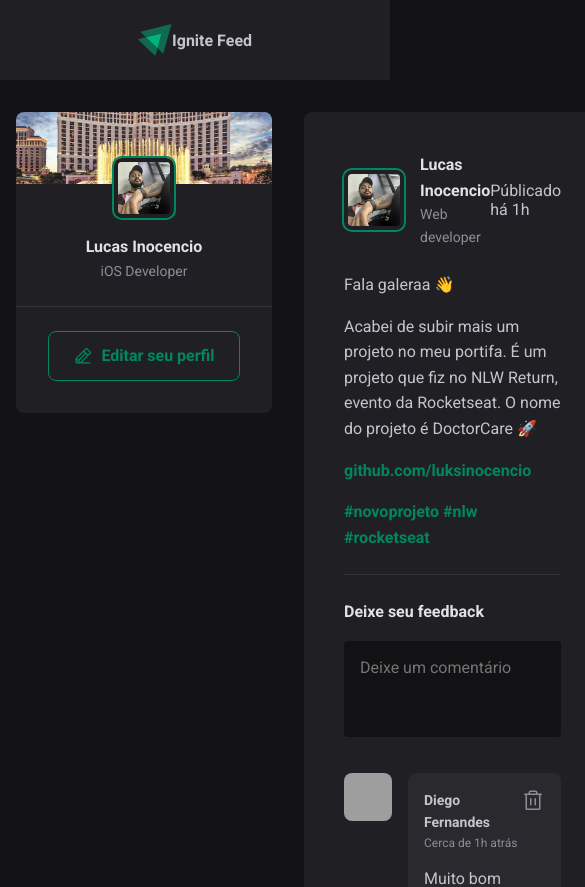
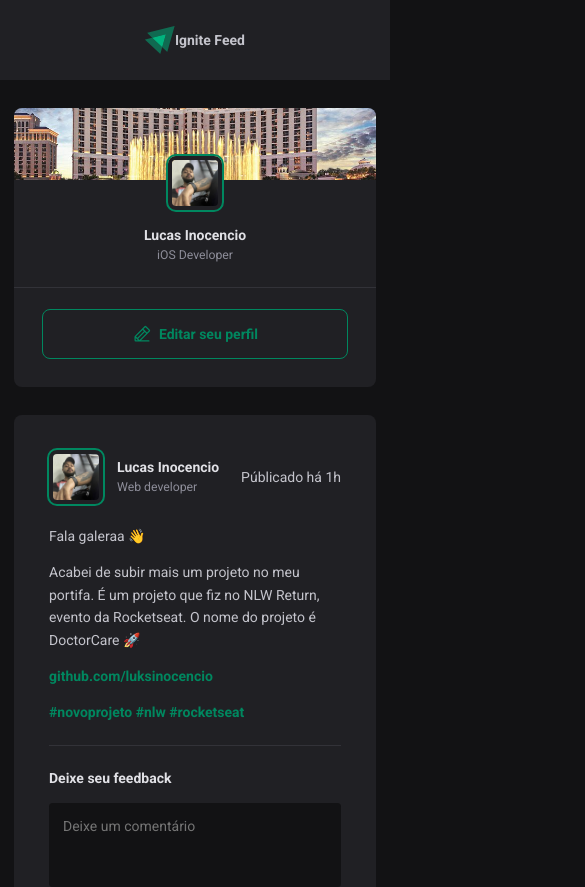
Before and after one commit to luksinocencio/react_ignite_rocketseat, a React (Vite) app in the folder 01_iniciando_com_react/01-fundamentos-reactjs/: page / in a window 390 px wide. Shown: the top 887 px of the page, 585 px wide, since content can reach past the window. Built offline with nearby package versions, Linux system fonts and the light colour scheme; grey boxes are pictures that could not be loaded.

Commit message:
feat(fundamentos_reactjs): aplicacao de responsividade

```diff
--- a/01_iniciando_com_react/01-fundamentos-reactjs/src/App.module.css
+++ b/01_iniciando_com_react/01-fundamentos-reactjs/src/App.module.css
@@ -7,3 +7,12 @@
     gap: 2rem;
     align-items: flex-start;
 }
+
+@media (max-width: 768px) {
+    html {
+        font-size: 87.5%;
+    }
+    .wrapper {
+        grid-template-columns: 1fr;
+    }
+}
```
